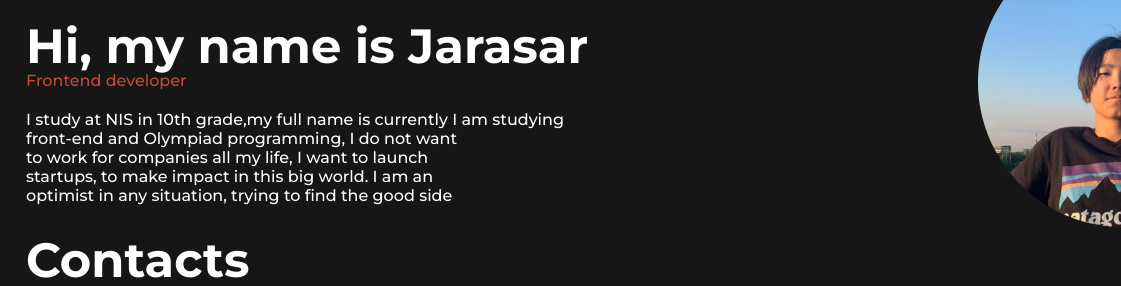
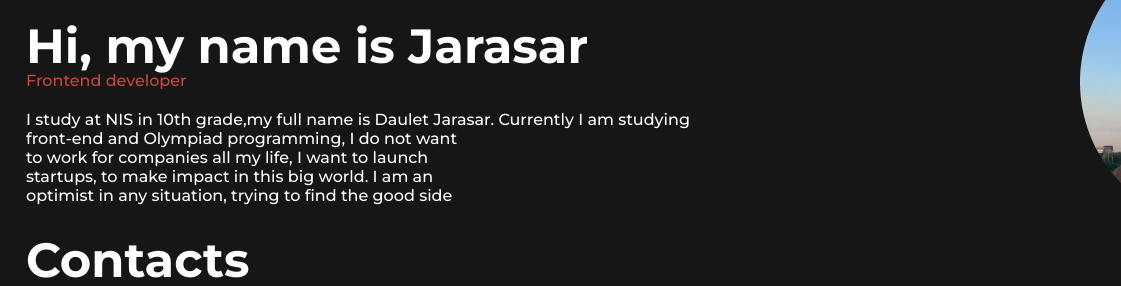
Before and after one commit to ZhQriks/rsschool-cv, a plain HTML site: page index.html in a window 1280 px wide. Shown: the part 373-659 px from the top of the page, 159-1280 px from the left. Drawn offline with Linux system fonts and the light colour scheme.

Commit message:
fix: text in about me part

```diff
--- a/index.html
+++ b/index.html
@@ -26,7 +26,7 @@
                 <div class="text_info">
                     <h1>Hi, my name is Jarasar</h1>
                     <p id="frontend">Frontend developer</p>
-                    <p> I study at NIS in 10th grade,my full name is currently I am studying <br>
+                    <p> I study at NIS in 10th grade,my full name is Daulet Jarasar. Currently I am studying <br>
                         front-end and Olympiad programming, I do not want <br>
                         to work for companies all my life, I want to launch <br>
                         startups, to make impact in this big world. I am an <br>
```
